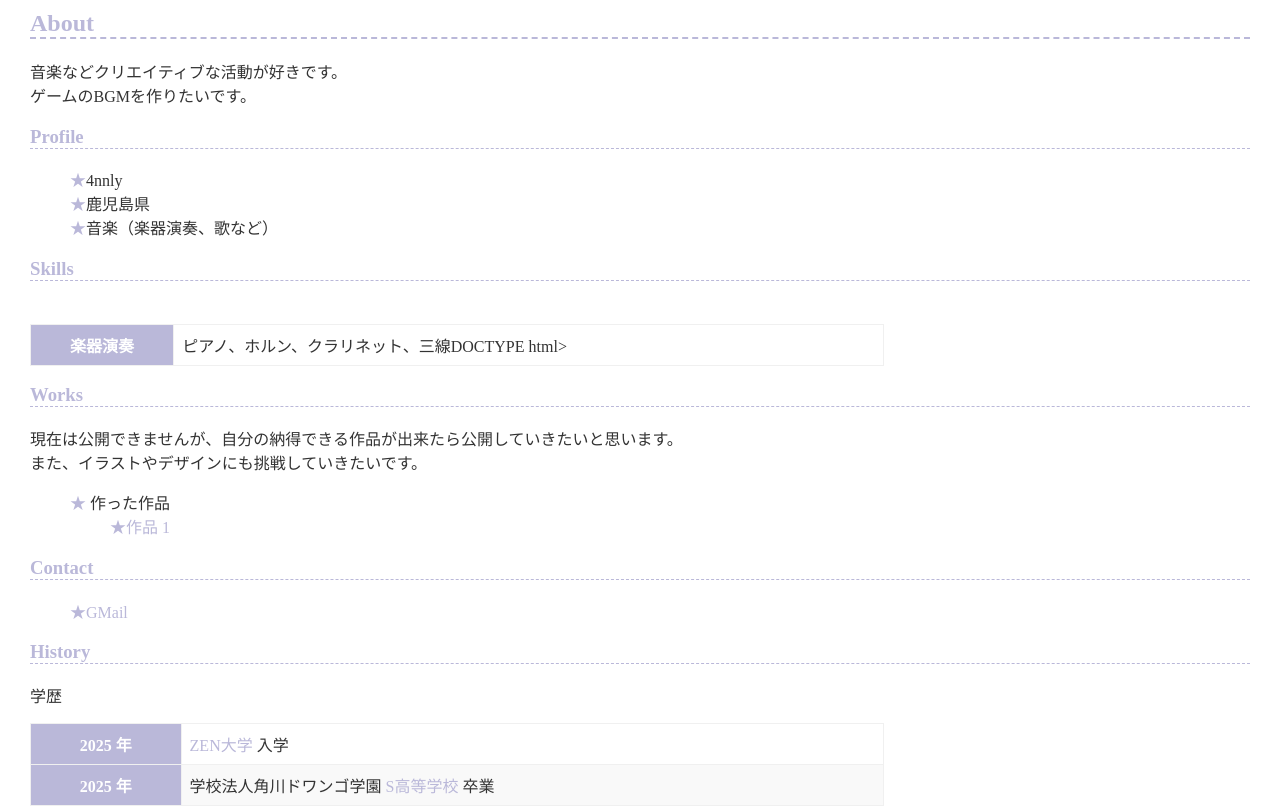
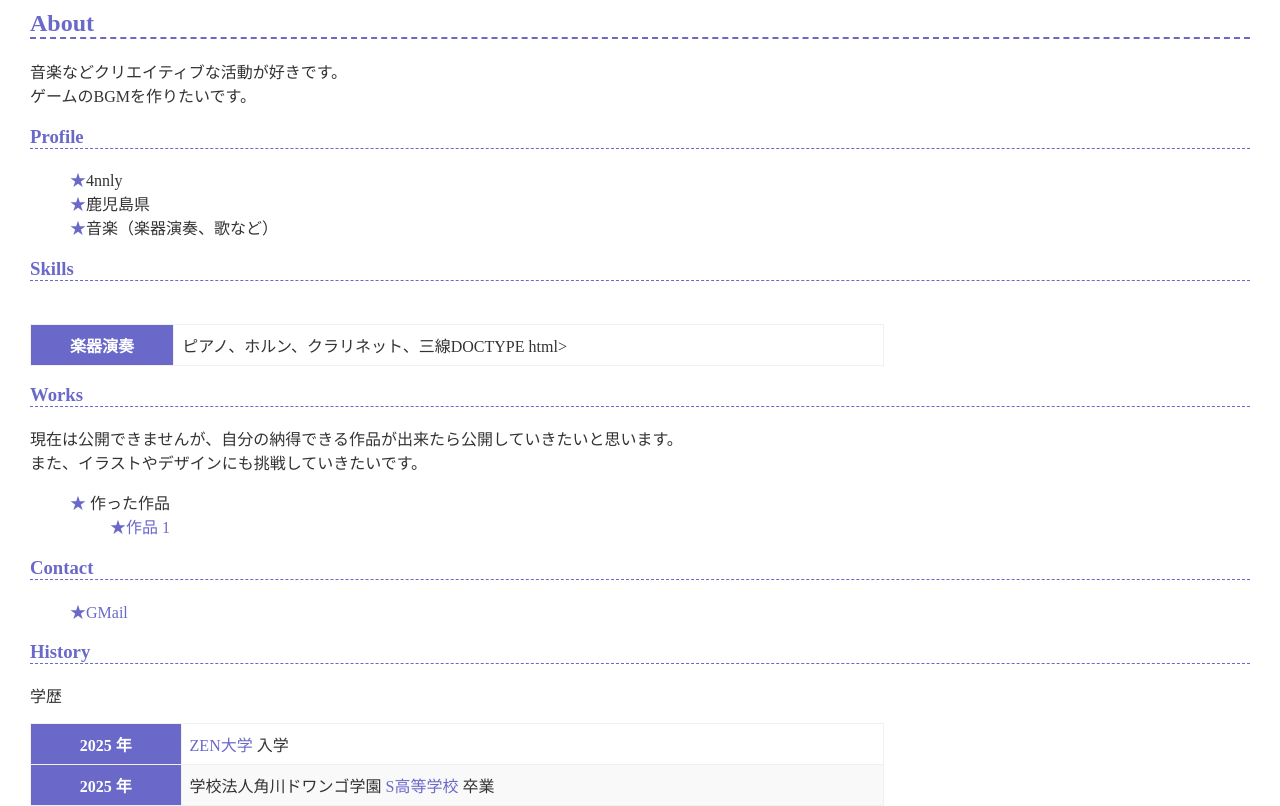
Before and after one commit to 4nnly/4nnly.github.io, a plain HTML site: page index.html in a window 1280 px wide. Shown: the part 103-909 px from the top of the page. Drawn offline with Linux system fonts and the light colour scheme.

Commit message:
テーマカラーを変更

```diff
--- a/style.css
+++ b/style.css
@@ -3,7 +3,7 @@
 -------------------- */
 
 :root {
-  --theme-color: #bab8d9;
+  --theme-color: #6a69c9;
 }
 
 * {
```
